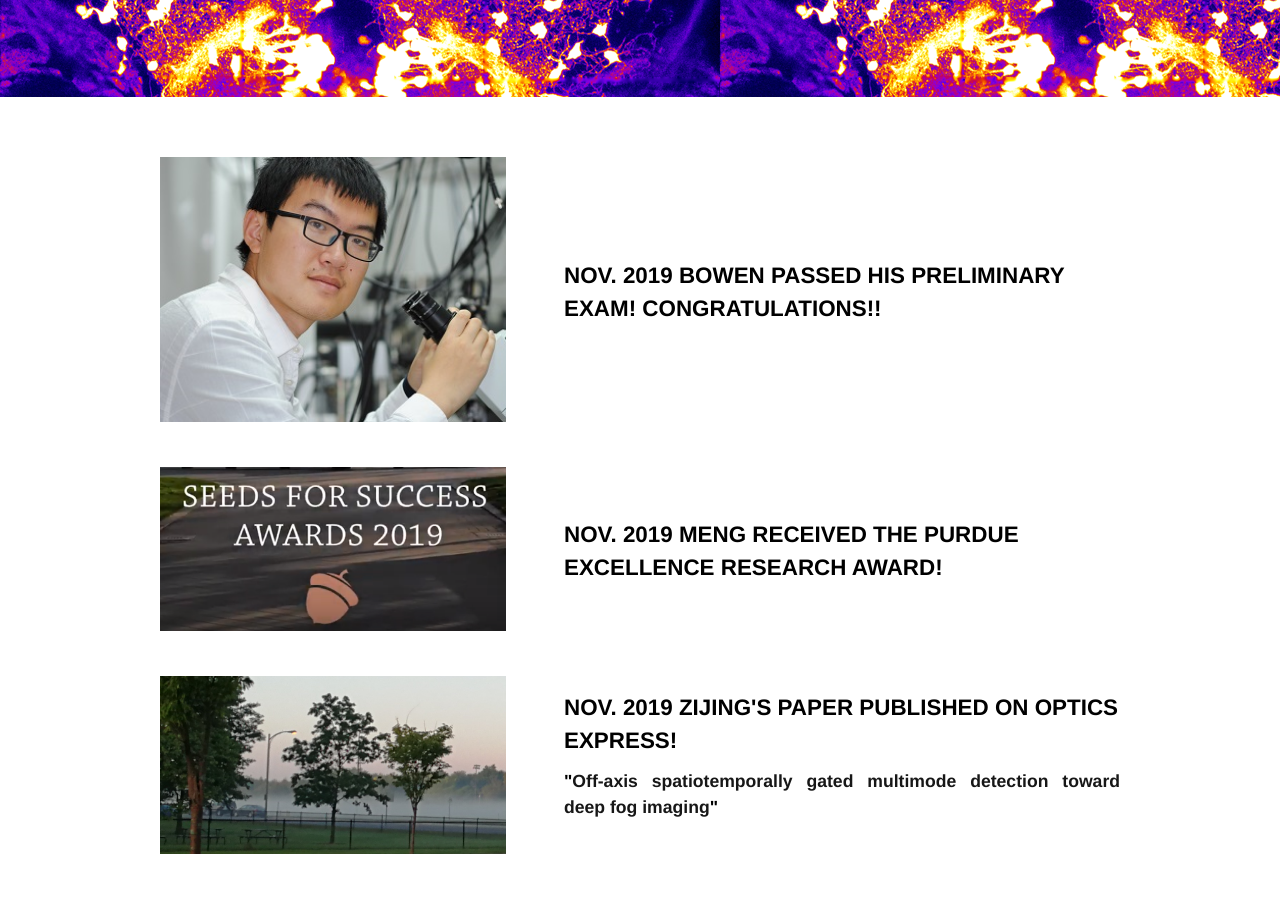
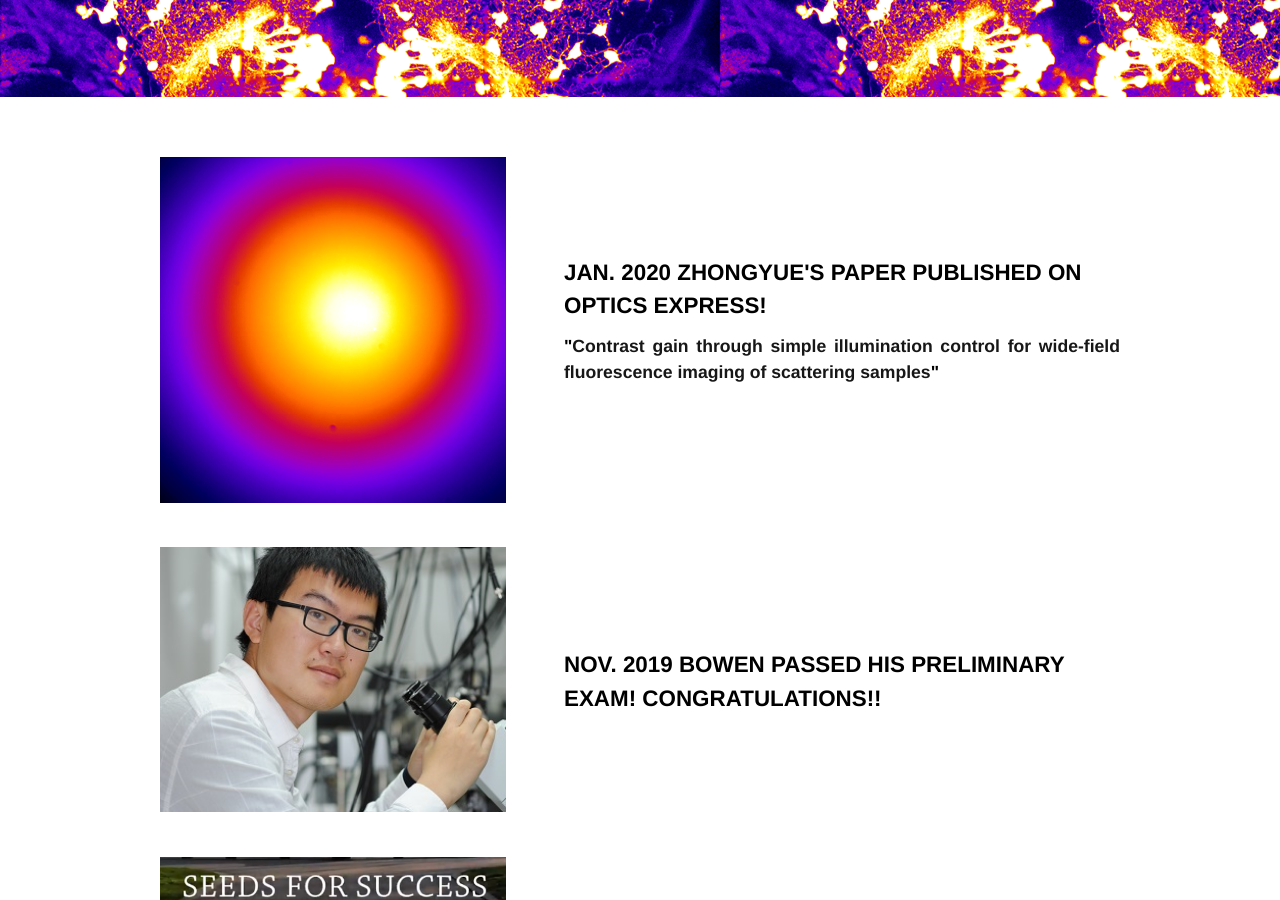
Before and after one commit to mengcuilab/mengcuilab.github.io, a Jekyll site: the page built from news.html, in a window 1280 px wide and 900 px high, scrolled down 537 px. Built offline with Jekyll 4.4.1, drawn with Linux system fonts in a browser that asks for light colours.

Commit message:
2020 Zhongyue's OE

```diff
--- a/news.html
+++ b/news.html
@@ -11,6 +11,20 @@ layout: default
 
   <div class="main_wrapper">
 	<div id="news" class="main_wrapper_3fr">
+
+
+	  	<div class="news_wrapper">
+		  	<div class="news_img">
+				<img src="/assets/img/news/2020_zhongyuepaper.png" alt="2020_Zhongyue_OE">
+			</div>
+
+			<div class="news_txt">
+			  <h2> JAN. 2020 ZHONGYUE'S PAPER PUBLISHED ON OPTICS EXPRESS!</h2>
+
+			  <h4>"<a href="https://www.osapublishing.org/oe/fulltext.cfm?uri=oe-28-2-2326">Contrast gain through simple illumination control for wide-field fluorescence imaging of scattering samples</a>"</h4>
+			</div>
+
+		</div>
 
 
 	  	<div class="news_wrapper">
--- a/publications.html
+++ b/publications.html
@@ -16,6 +16,8 @@ title: Publications
 	  <div class="pubs_wrapper">
 
 		<!-- <h2> 2019 </h2> -->
+
+		<li> Cheng, Zongyue, Shiyi Sun, Wenbiao Gan, and <b>Meng Cui</b>. "<a href="https://www.osapublishing.org/oe/fulltext.cfm?uri=oe-28-2-2326">Contrast gain through simple illumination control for wide-field fluorescence imaging of scattering samples.</a>" Optics Express 28, no. 2 (2020): 2326-2336.</li>
 
 		<li> Guo, Zijing, Chuan Li, Tao Zhou, Boyu Chen, and <b>Meng Cui</b>. "<a href="https://www.osapublishing.org/oe/abstract.cfm?uri=oe-27-23-33326">Off-axis spatiotemporally gated multimode detection toward deep fog imaging.</a>" Optics Express 27, no. 23 (2019): 33326-33332.</li>
 
```
Also changed, not shown: assets/img/news/2020_zhongyuepaper.png (added), 3 other files.
